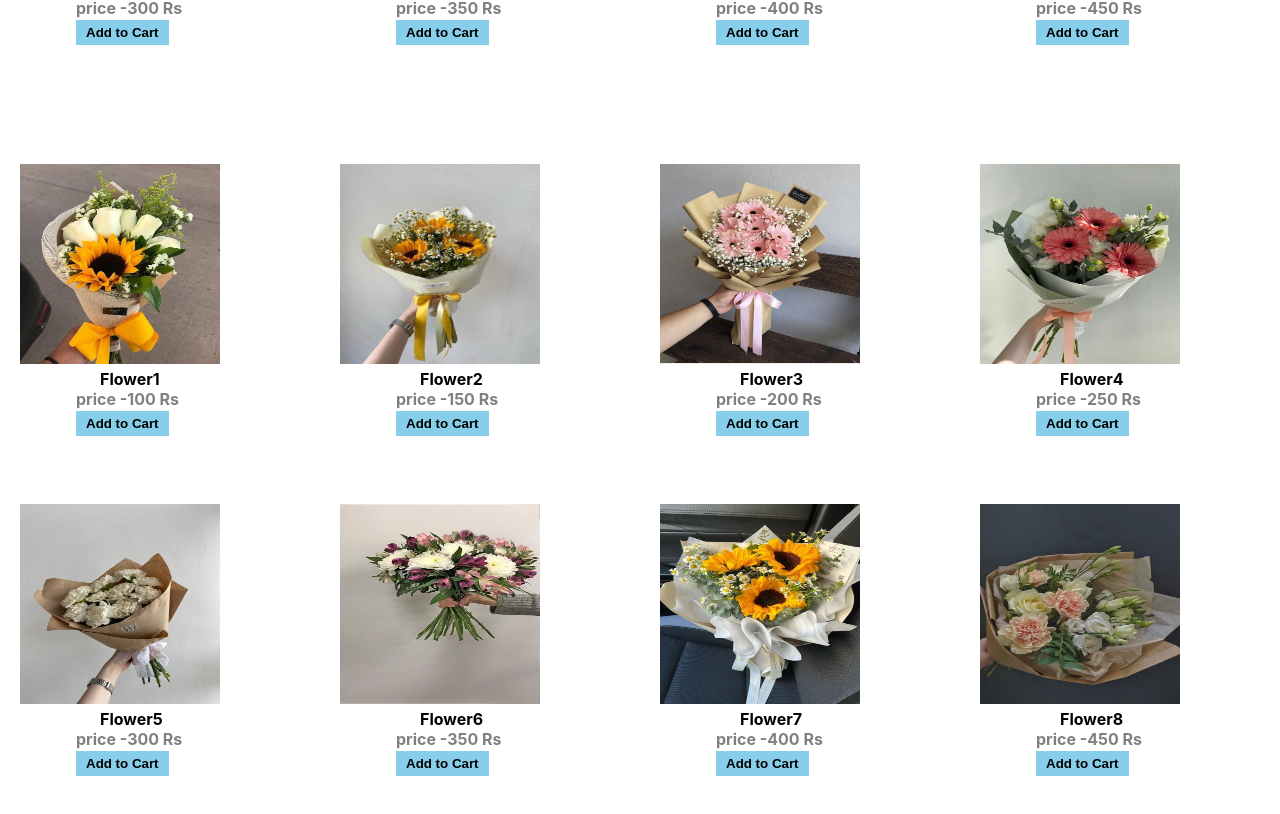
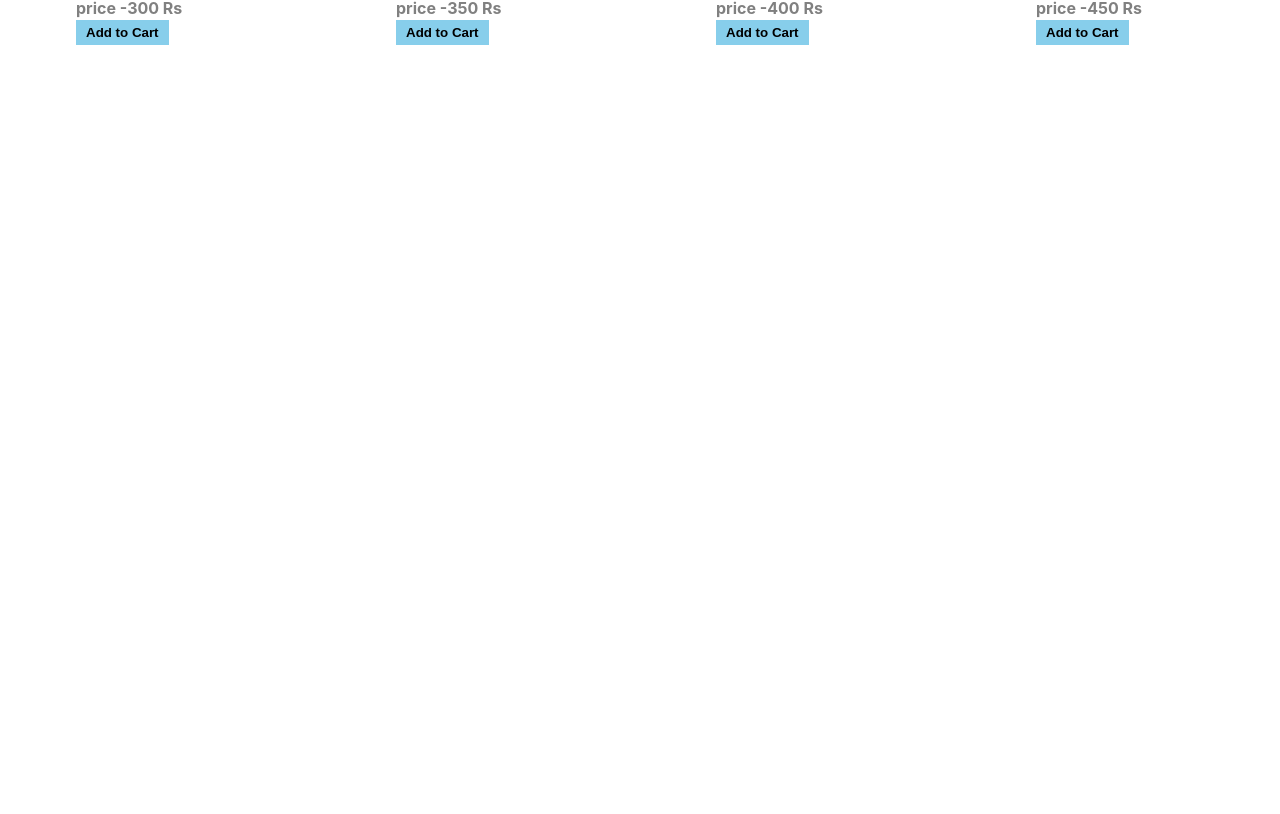
Before and after one commit to Srinidhi182/e-commerce, a React (Create React App) app: page / in a window 1280 px wide. Shown: the part 698-1512 px from the top of the page. After the commit the page ends 800 px from the top, so only its background shows below. Built offline with nearby package versions, Linux system fonts and the light colour scheme.

Commit message:
Update App.js

```diff
--- a/src/App.js
+++ b/src/App.js
@@ -29,7 +29,6 @@ const App = () => {
       ) : (
         <Cart Cart={cart} setCart={setCart} handleChange={handleChange} />
       )}
-      <Datas />
     </React.Fragment>
   );
 };
```
